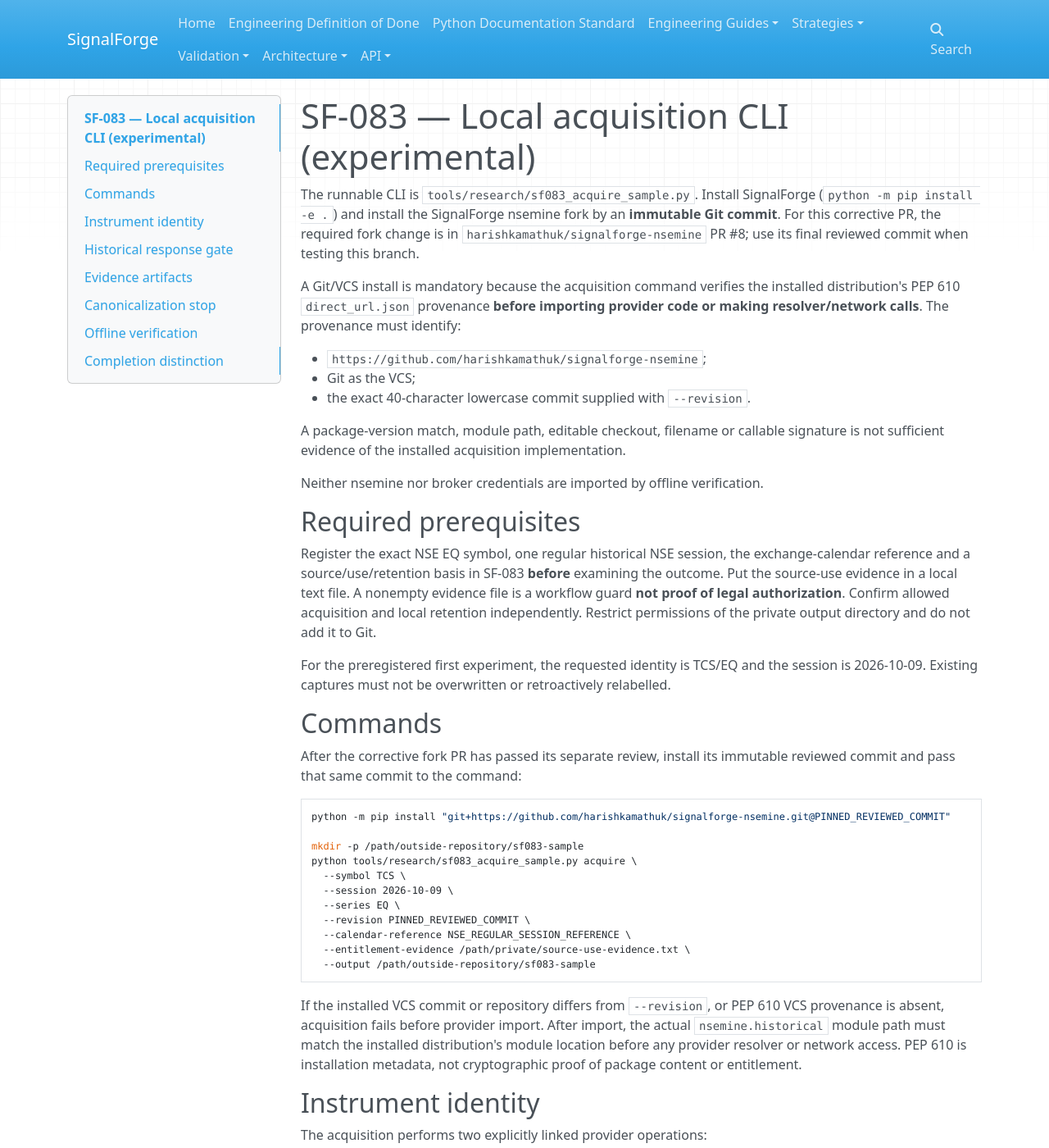
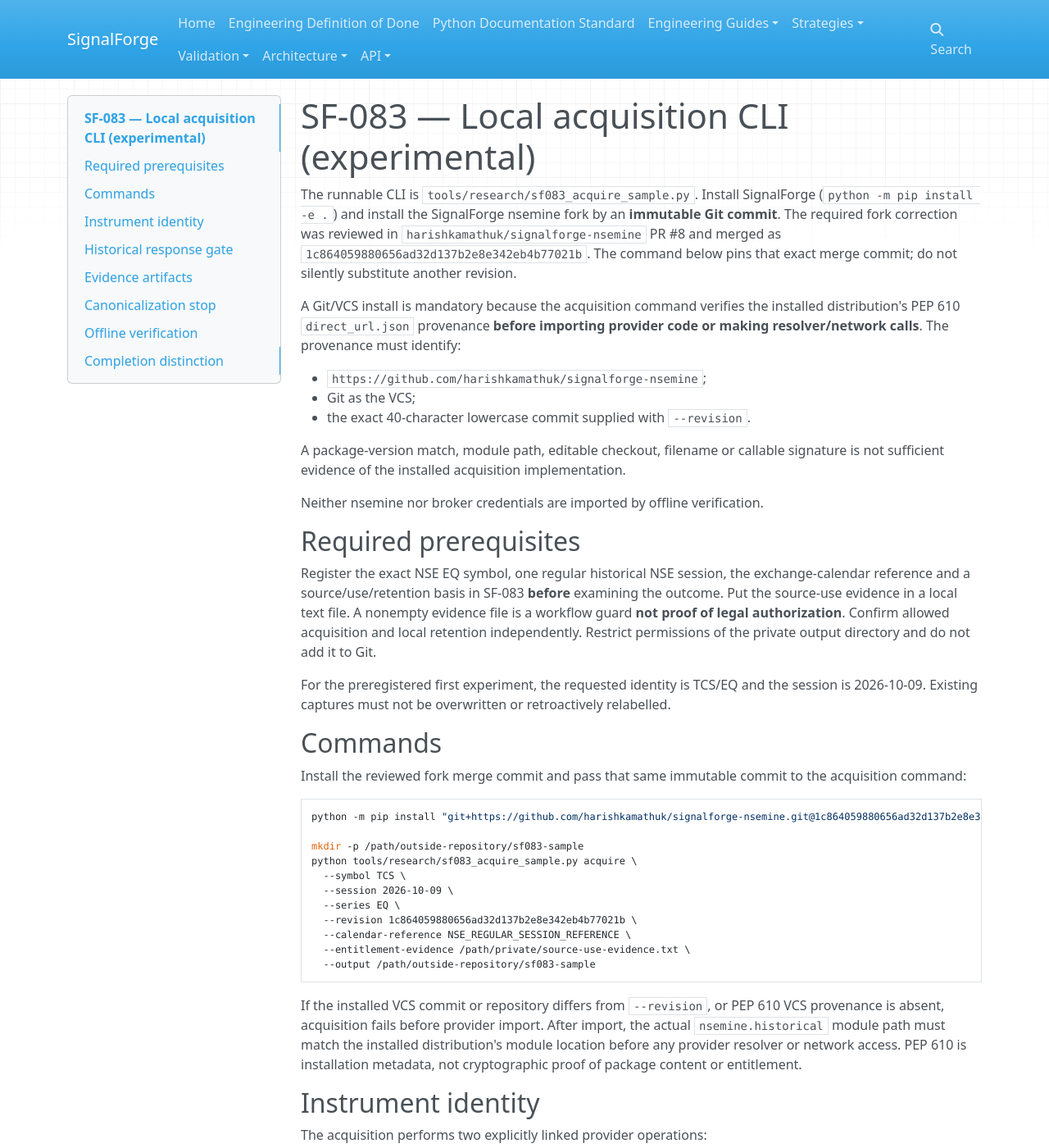
Before and after one commit to harishkamathuk/signalforge, an MkDocs documentation site: the page built from docs/validation/sf-083-acquisition-cli.md, in a window 1280 px wide and 1400 px high. Shown: the whole window at 82% size. Built offline with MkDocs 1.6.1, drawn with Linux system fonts in a browser that asks for light colours; nearby versions of some CDN libraries.

Commit message:
docs(SF-083): pin reviewed fork merge commit after PR #8

````diff
--- a/docs/validation/sf-083-acquisition-cli.md
+++ b/docs/validation/sf-083-acquisition-cli.md
@@ -2,9 +2,10 @@
 
 The runnable CLI is `tools/research/sf083_acquire_sample.py`. Install SignalForge
 (`python -m pip install -e .`) and install the SignalForge nsemine fork by an
-**immutable Git commit**. For this corrective PR, the required fork change is in
-`harishkamathuk/signalforge-nsemine` PR #8; use its final reviewed commit when
-testing this branch.
+**immutable Git commit**. The required fork correction was reviewed in
+`harishkamathuk/signalforge-nsemine` PR #8 and merged as
+`1c864059880656ad32d137b2e8e342eb4b77021b`. The command below pins that
+exact merge commit; do not silently substitute another revision.
 
 A Git/VCS install is mandatory because the acquisition command verifies the
 installed distribution's PEP 610 `direct_url.json` provenance **before importing
@@ -34,18 +35,18 @@ relabelled.
 
 ## Commands
 
-After the corrective fork PR has passed its separate review, install its immutable
-reviewed commit and pass that same commit to the command:
+Install the reviewed fork merge commit and pass that same immutable commit to
+the acquisition command:
 
 ```bash
-python -m pip install "git+https://github.com/harishkamathuk/signalforge-nsemine.git@PINNED_REVIEWED_COMMIT"
+python -m pip install "git+https://github.com/harishkamathuk/signalforge-nsemine.git@1c864059880656ad32d137b2e8e342eb4b77021b"
 
 mkdir -p /path/outside-repository/sf083-sample
 python tools/research/sf083_acquire_sample.py acquire \
   --symbol TCS \
   --session 2026-10-09 \
   --series EQ \
-  --revision PINNED_REVIEWED_COMMIT \
+  --revision 1c864059880656ad32d137b2e8e342eb4b77021b \
   --calendar-reference NSE_REGULAR_SESSION_REFERENCE \
   --entitlement-evidence /path/private/source-use-evidence.txt \
   --output /path/outside-repository/sf083-sample
````
